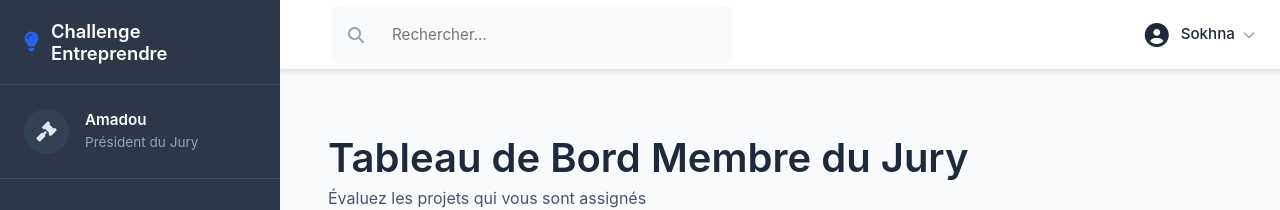
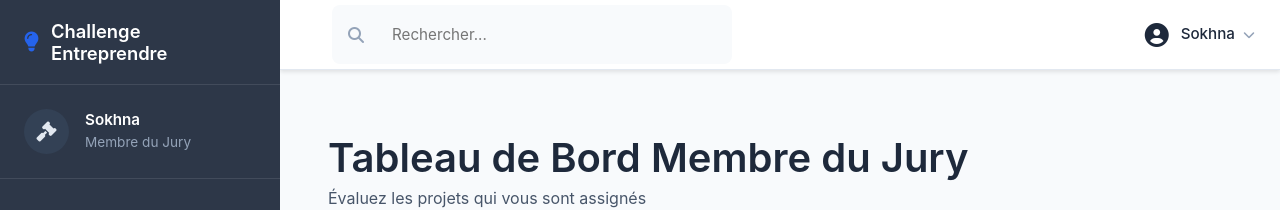
Before and after one commit to billo3/front-challenge_entreprendre, a React (Create React App) app in the folder front/challenge-entreprendre/: page / in a window 1280 px wide. Shown: the top 210 px of the page. Built offline with nearby package versions, Linux system fonts and the light colour scheme.

Commit message:
membreJury

```diff
--- a/front/challenge-entreprendre/src/components/AdminSidebar.tsx
+++ b/front/challenge-entreprendre/src/components/AdminSidebar.tsx
@@ -19,8 +19,8 @@ const AdminSidebar: React.FC = () => {
           <i className="fas fa-gavel"></i>
         </div>
         <div className="profile-info">
-          <h3>Amadou </h3>
-          <span className="role">Président du Jury</span>
+          <h3>Sokhna </h3>
+          <span className="role">Membre du Jury</span>
         </div>
       </div>
 
```
